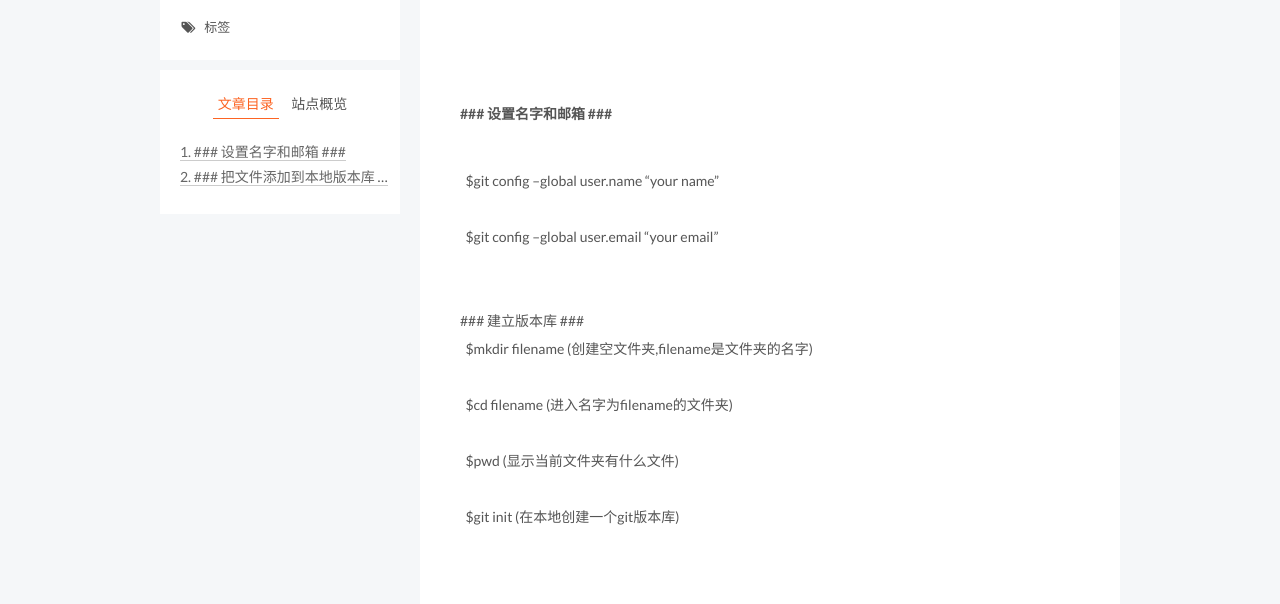
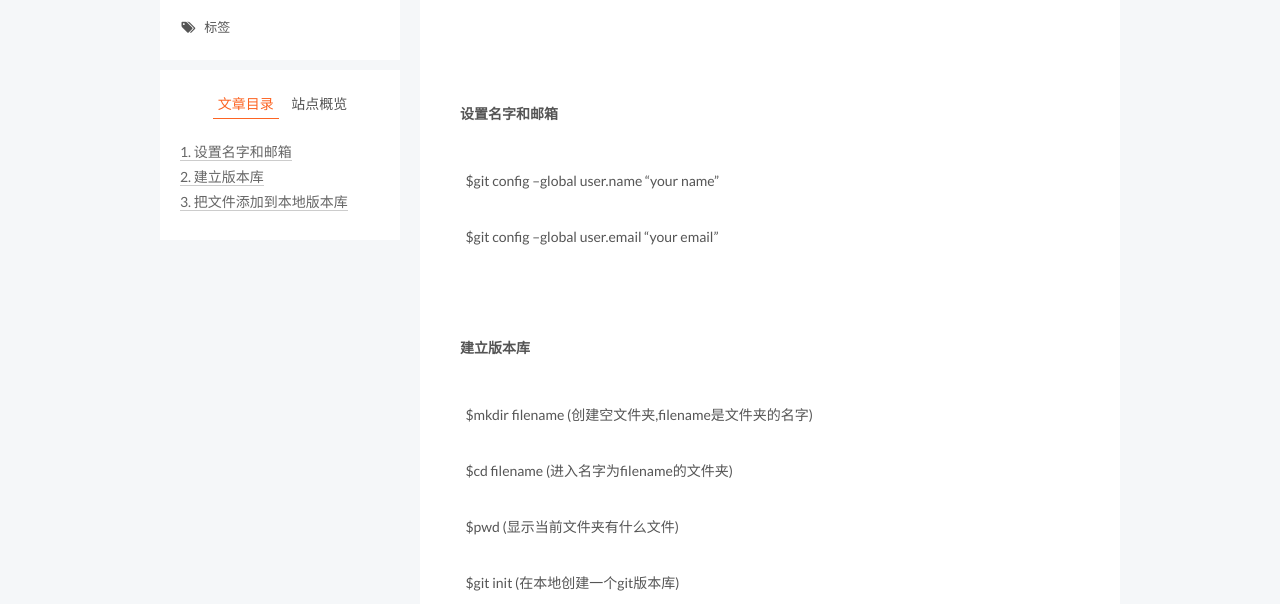
Before and after one commit to bokess/bokess.github.io, a plain HTML site: page 2016/08/30/git常用命令/index.html in a window 1280 px wide. Shown: the part 164-768 px from the top of the page. Drawn offline with Linux system fonts and the light colour scheme; a script that the page names is missing.

Commit message:
Site updated: 2016-08-30 18:06:36

```diff
--- a/2016/08/30/git常用命令/index.html
+++ b/2016/08/30/git常用命令/index.html
@@ -84,16 +84,16 @@
 
 
 
-<meta name="description" content="### 设置名字和邮箱 ###    &amp;nbsp;&amp;nbsp;$git config –global user.name “your name”    &amp;nbsp;&amp;nbsp;$git config –global user.email “your email”    ### 建立版本库 ###    &amp;nbsp;&amp;nbsp;$mkdir filename (创建空文件夹,filename">
+<meta name="description" content="设置名字和邮箱    &amp;nbsp;&amp;nbsp;$git config –global user.name “your name”    &amp;nbsp;&amp;nbsp;$git config –global user.email “your email”    建立版本库    &amp;nbsp;&amp;nbsp;$mkdir filename (创建空文件夹,filename是文件夹的名字)     &amp;nb">
 <meta property="og:type" content="article">
 <meta property="og:title" content="git常用命令">
 <meta property="og:url" content="http://yoursite.com/2016/08/30/git常用命令/index.html">
 <meta property="og:site_name" content="每天进步一点点">
-<meta property="og:description" content="### 设置名字和邮箱 ###    &amp;nbsp;&amp;nbsp;$git config –global user.name “your name”    &amp;nbsp;&amp;nbsp;$git config –global user.email “your email”    ### 建立版本库 ###    &amp;nbsp;&amp;nbsp;$mkdir filename (创建空文件夹,filename">
-<meta property="og:updated_time" content="2016-08-30T10:01:15.426Z">
+<meta property="og:description" content="设置名字和邮箱    &amp;nbsp;&amp;nbsp;$git config –global user.name “your name”    &amp;nbsp;&amp;nbsp;$git config –global user.email “your email”    建立版本库    &amp;nbsp;&amp;nbsp;$mkdir filename (创建空文件夹,filename是文件夹的名字)     &amp;nb">
+<meta property="og:updated_time" content="2016-08-30T10:02:52.679Z">
 <meta name="twitter:card" content="summary">
 <meta name="twitter:title" content="git常用命令">
-<meta name="twitter:description" content="### 设置名字和邮箱 ###    &amp;nbsp;&amp;nbsp;$git config –global user.name “your name”    &amp;nbsp;&amp;nbsp;$git config –global user.email “your email”    ### 建立版本库 ###    &amp;nbsp;&amp;nbsp;$mkdir filename (创建空文件夹,filename">
+<meta name="twitter:description" content="设置名字和邮箱    &amp;nbsp;&amp;nbsp;$git config –global user.name “your name”    &amp;nbsp;&amp;nbsp;$git config –global user.email “your email”    建立版本库    &amp;nbsp;&amp;nbsp;$mkdir filename (创建空文件夹,filename是文件夹的名字)     &amp;nb">
 
 
 
@@ -283,7 +283,7 @@
 
 
 
-        <div><br>    <h5>### 设置名字和邮箱 ###</h5><br>    &nbsp;&nbsp;$git config –global user.name “your name”<br><br>    &nbsp;&nbsp;$git config –global user.email “your email”<br></div><br><div><br>    ### 建立版本库 ###<br>    &nbsp;&nbsp;$mkdir filename (创建空文件夹,filename是文件夹的名字) <br><br>    &nbsp;&nbsp;$cd filename (进入名字为filename的文件夹) <br><br>    &nbsp;&nbsp;$pwd (显示当前文件夹有什么文件) <br><br>    &nbsp;&nbsp;$git init (在本地创建一个git版本库)<br></div><br><div><br>    <h5>### 把文件添加到本地版本库 ###</h5><br>    &nbsp;&nbsp;$git add readme.txt (把readme.txt文件添加到本地版本库,可以添加多次) <br><br>    &nbsp;&nbsp;$git add * (把当前文件夹里的所有文件添加到本地版本库) <br><br>    &nbsp;&nbsp;$git commit -m “state” (把刚才或以前用git add添加到本地版本库的还没推送到git仓库文件,推送到git仓库.-m后面的是这次推送的重要说明) <br><br>    &nbsp;&nbsp;$git status (查看结果,掌握仓库当前状态)<br> </div>
+        <div><br>    <h5>设置名字和邮箱</h5><br>    &nbsp;&nbsp;$git config –global user.name “your name”<br><br>    &nbsp;&nbsp;$git config –global user.email “your email”<br></div><br><div><br>    <h5>建立版本库</h5><br>    &nbsp;&nbsp;$mkdir filename (创建空文件夹,filename是文件夹的名字) <br><br>    &nbsp;&nbsp;$cd filename (进入名字为filename的文件夹) <br><br>    &nbsp;&nbsp;$pwd (显示当前文件夹有什么文件) <br><br>    &nbsp;&nbsp;$git init (在本地创建一个git版本库)<br></div><br><div><br>    <h5>把文件添加到本地版本库</h5><br>    &nbsp;&nbsp;$git add readme.txt (把readme.txt文件添加到本地版本库,可以添加多次) <br><br>    &nbsp;&nbsp;$git add * (把当前文件夹里的所有文件添加到本地版本库) <br><br>    &nbsp;&nbsp;$git commit -m “state” (把刚才或以前用git add添加到本地版本库的还没推送到git仓库文件,推送到git仓库.-m后面的是这次推送的重要说明) <br><br>    &nbsp;&nbsp;$git status (查看结果,掌握仓库当前状态)<br> </div>
 
     </div>
 
@@ -450,7 +450,7 @@
 
 
 
-              <div class="post-toc-content"><ol class="nav"><li class="nav-item nav-level-5"><a class="nav-link" href="#undefined"><span class="nav-number">1.</span> <span class="nav-text">### 设置名字和邮箱 ###</span></a></li><li class="nav-item nav-level-5"><a class="nav-link" href="#undefined"><span class="nav-number">2.</span> <span class="nav-text">### 把文件添加到本地版本库 ###</span></a></li></ol></div>
+              <div class="post-toc-content"><ol class="nav"><li class="nav-item nav-level-5"><a class="nav-link" href="#undefined"><span class="nav-number">1.</span> <span class="nav-text">设置名字和邮箱</span></a></li><li class="nav-item nav-level-5"><a class="nav-link" href="#undefined"><span class="nav-number">2.</span> <span class="nav-text">建立版本库</span></a></li><li class="nav-item nav-level-5"><a class="nav-link" href="#undefined"><span class="nav-number">3.</span> <span class="nav-text">把文件添加到本地版本库</span></a></li></ol></div>
 
           </div>
         </section>
--- a/css/main.css
+++ b/css/main.css
@@ -1549,7 +1549,7 @@ pre .javascript .function {
   width: 4px;
   height: 4px;
   border-radius: 50%;
-  background: #d78e4a;
+  background: #94a8b0;
 }
 .links-of-blogroll {
   font-size: 13px;
```
Also changed, not shown: index.html (+1 -1 lines).
